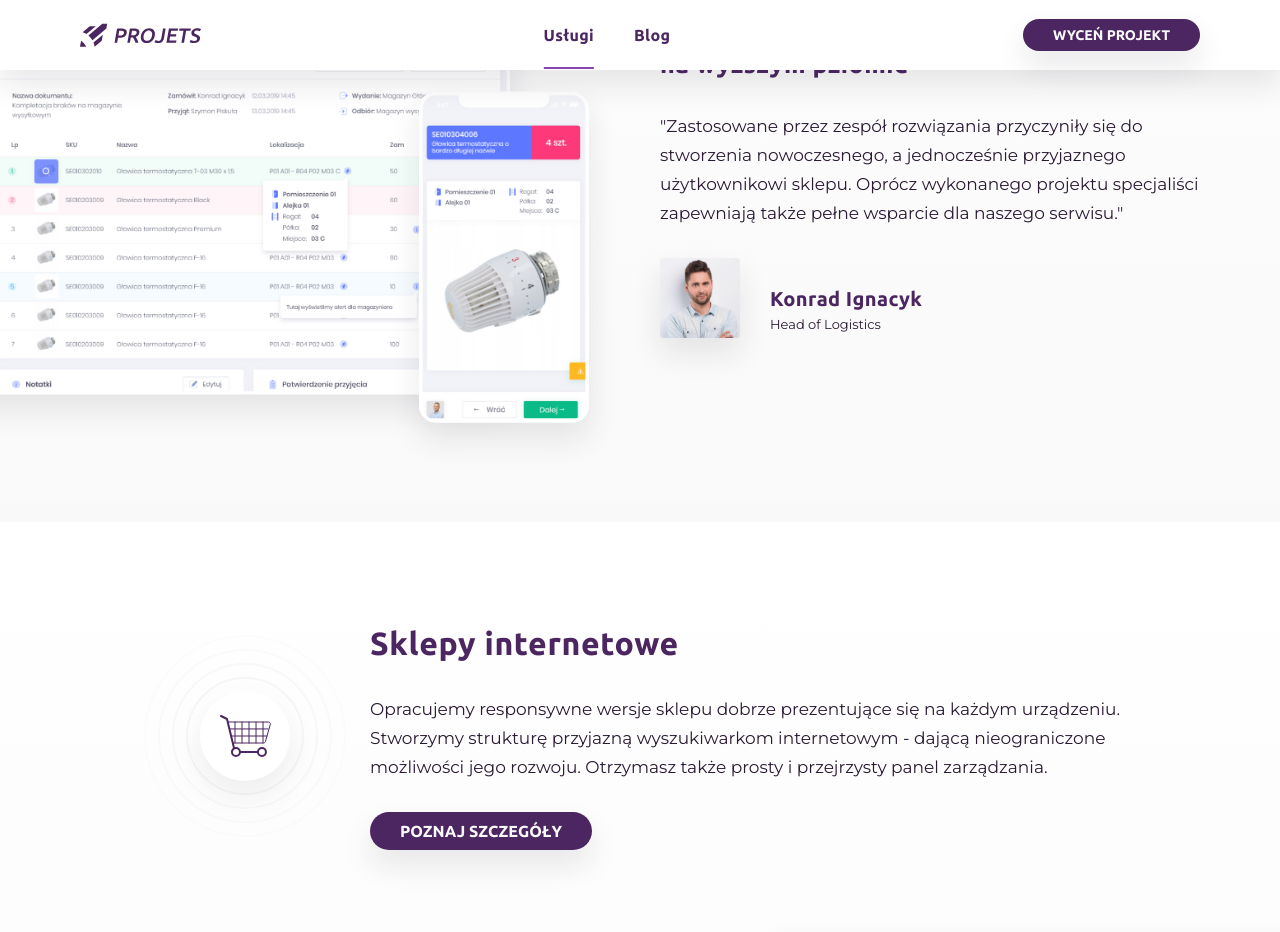
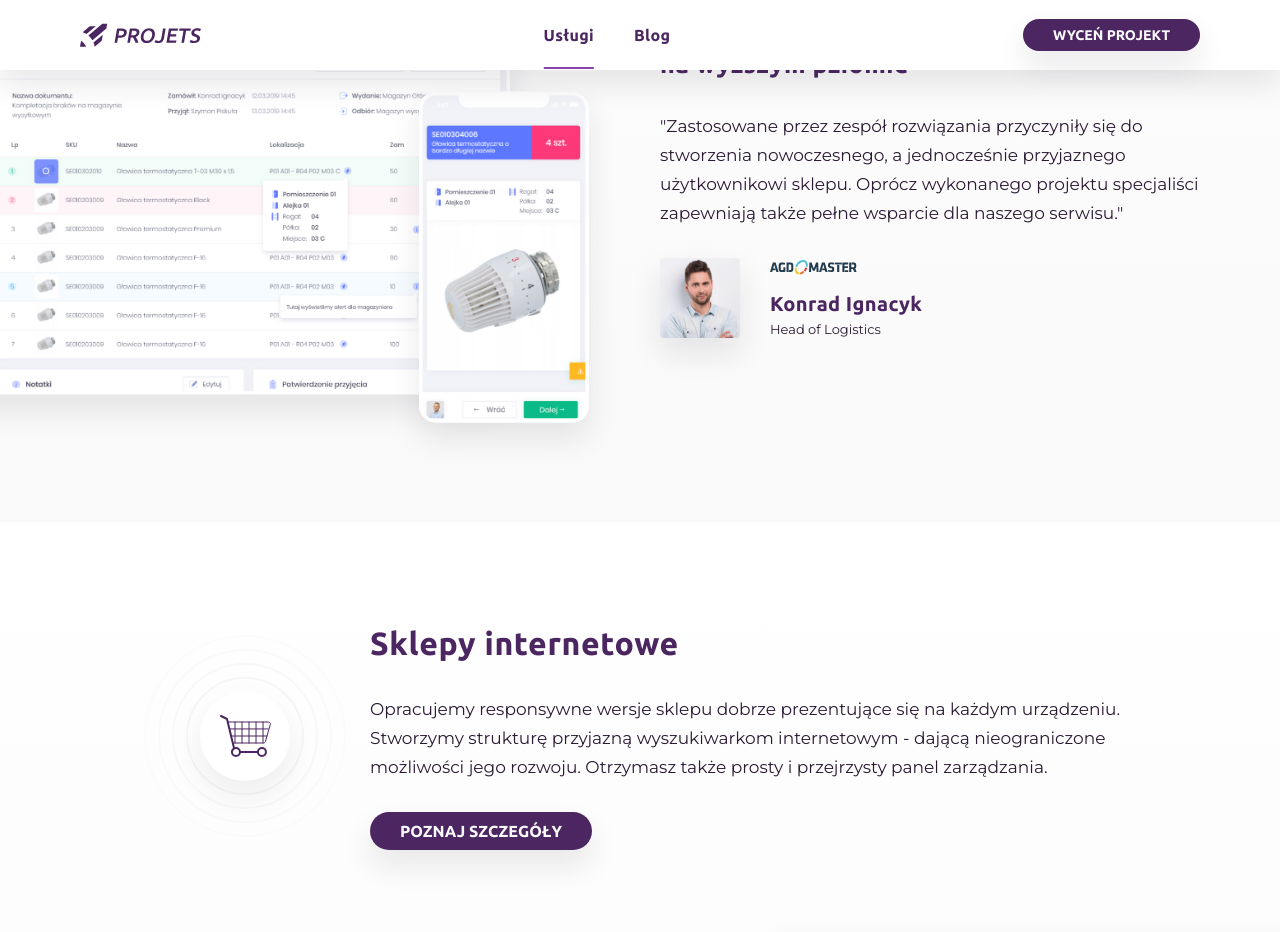
Before and after one commit to ProjetsPL/projets-theme, a Jekyll site: the page built from pages/uslugi.md, in a window 1280 px wide and 1400 px high, scrolled down 1019 px. Shown: the top 932 px of the window. Built offline with Jekyll 4.4.1, drawn with Linux system fonts in a browser that asks for light colours; grey boxes are pictures that could not be loaded.

Commit message:
some fixes

```diff
--- a/_includes/parts/casestudy-beam.html
+++ b/_includes/parts/casestudy-beam.html
@@ -14,6 +14,7 @@
                 <img src="{{include.casestudy.customer_opinion.photo}}" alt="{{include.casestudy.customer_opinion.person}}">
             </div>
             <div class="desc">
+                <div class="logo"><img src="{{item.company_logo}}" alt="{{item.company}}"></div>
                 <div class="name h4">{{include.casestudy.customer_opinion.person}}</div>
                 <p class="p3">{{include.casestudy.customer_opinion.position}}</p>
             </div>
--- a/_sass/parts.scss
+++ b/_sass/parts.scss
@@ -66,6 +66,14 @@
                 }
             }
             .desc {
+                .logo {
+                    img {
+                        padding-left: 0;
+                    }
+                }
+                .name {
+                    padding-top:10px;
+                }
                 * {
                     margin: 0;
                     padding-left: 30px;
```
